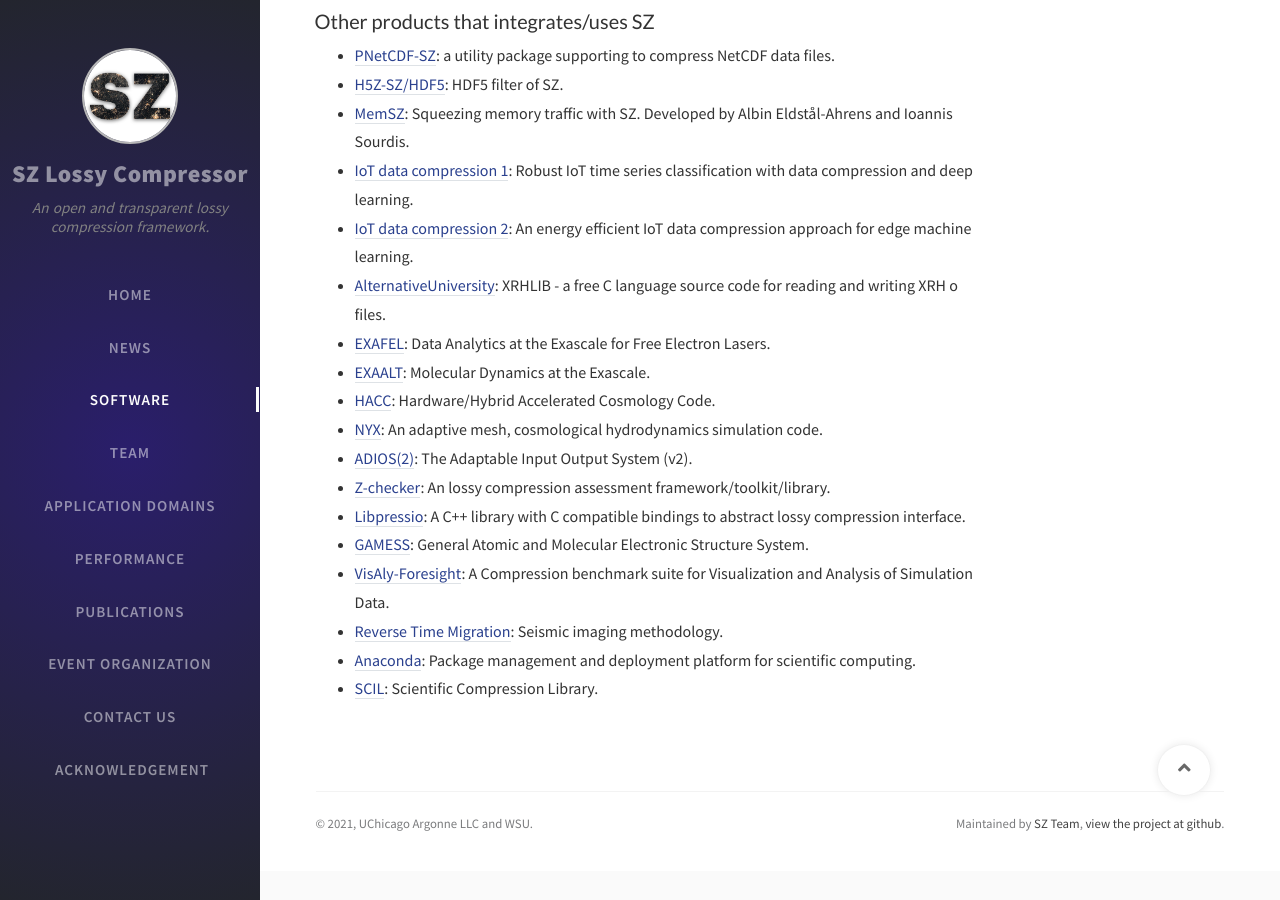
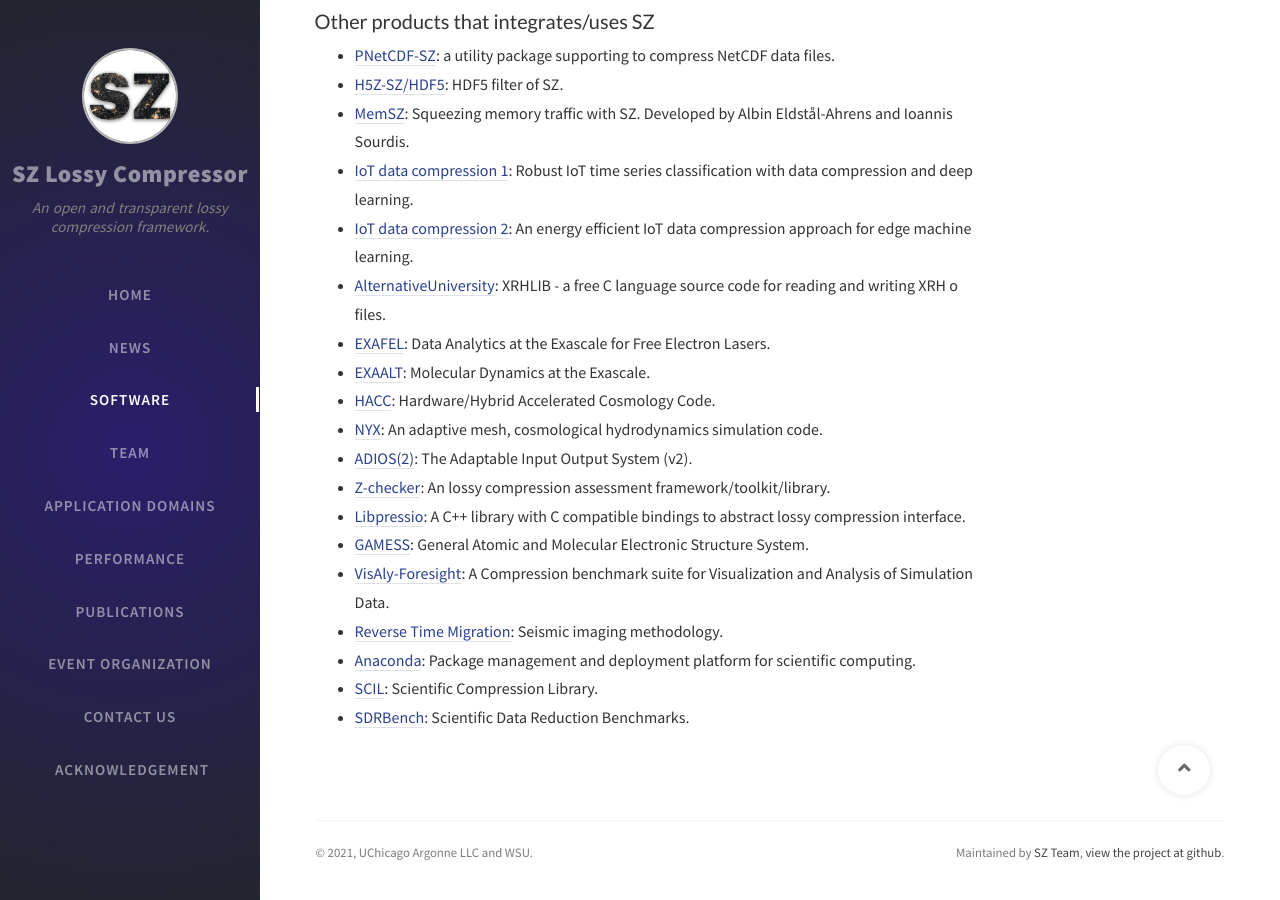
Before and after one commit to szcompressor/szcompressor.github.io, a Jekyll site: the page built from tabs/software.md, in a window 1280 px wide and 900 px high, scrolled down 608 px. Built offline with Jekyll 4.4.1, drawn with Linux system fonts in a browser that asks for light colours; nearby versions of some CDN libraries; comment, search, counter and statistics services are not loaded.

Commit message:
add sdrbench

```diff
--- a/tabs/software.md
+++ b/tabs/software.md
@@ -37,3 +37,4 @@
 - [Reverse Time Migration](https://wiki.seg.org/wiki/Reverse_time_migration): Seismic imaging methodology.
 - [Anaconda](https://anaconda.org/williamfgc/sz): Package management and deployment platform for scientific computing.
 - [SCIL](https://github.com/JulianKunkel/scil): Scientific Compression Library.
+- [SDRBench](https://sdrbench.github.io/): Scientific Data Reduction Benchmarks.
```
